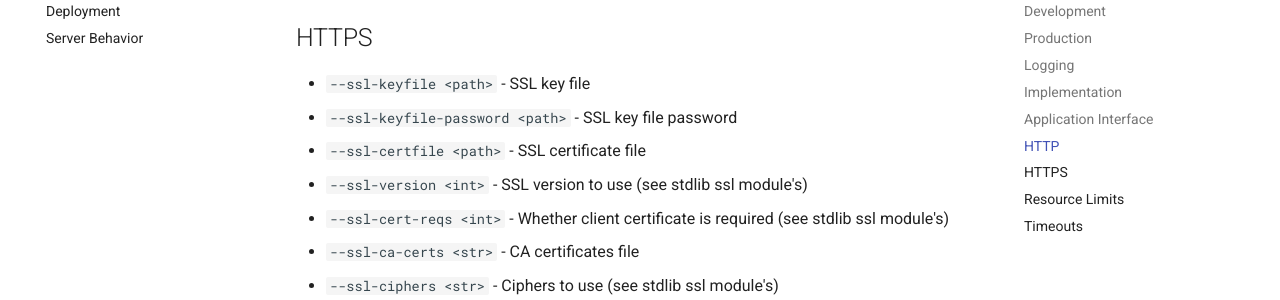
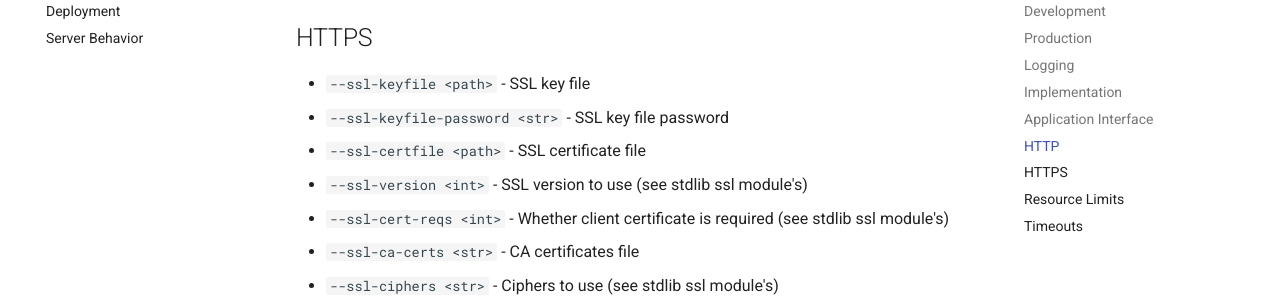
Before and after one commit to encode/uvicorn, an MkDocs documentation site: the page built from docs/settings.md, in a window 1280 px wide and 900 px high, scrolled down 2376 px. Shown: the part 151-451 px from the top of the window. Built offline with MkDocs 1.6.1 and Material for MkDocs 9.7.7, drawn with Linux system fonts in a browser that asks for light colours; comment, search, counter and statistics services are not loaded; some of the changed lines change nothing that is shown.

Commit message:
fix the parameter https --ssl-keyfile-password type

```diff
--- a/docs/settings.md
+++ b/docs/settings.md
@@ -63,7 +63,7 @@ connecting IPs in the `forwarded-allow-ips` configuration.
 ## HTTPS
 
 * `--ssl-keyfile <path>` - SSL key file
-* `--ssl-keyfile-password <path>` - SSL key file password
+* `--ssl-keyfile-password <str>` - SSL key file password
 * `--ssl-certfile <path>` - SSL certificate file
 * `--ssl-version <int>` - SSL version to use (see stdlib ssl module's)
 * `--ssl-cert-reqs <int>` - Whether client certificate is required (see stdlib ssl module's)
```
